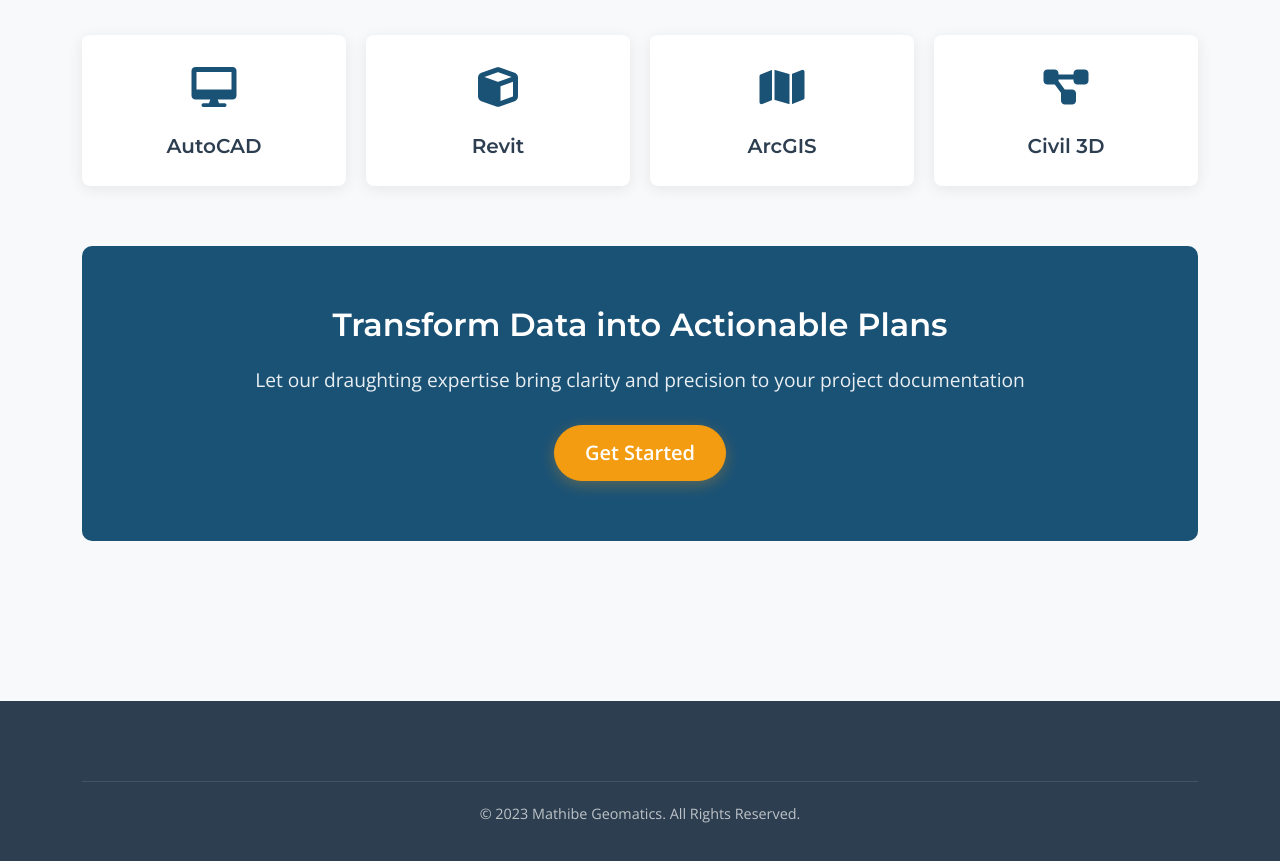
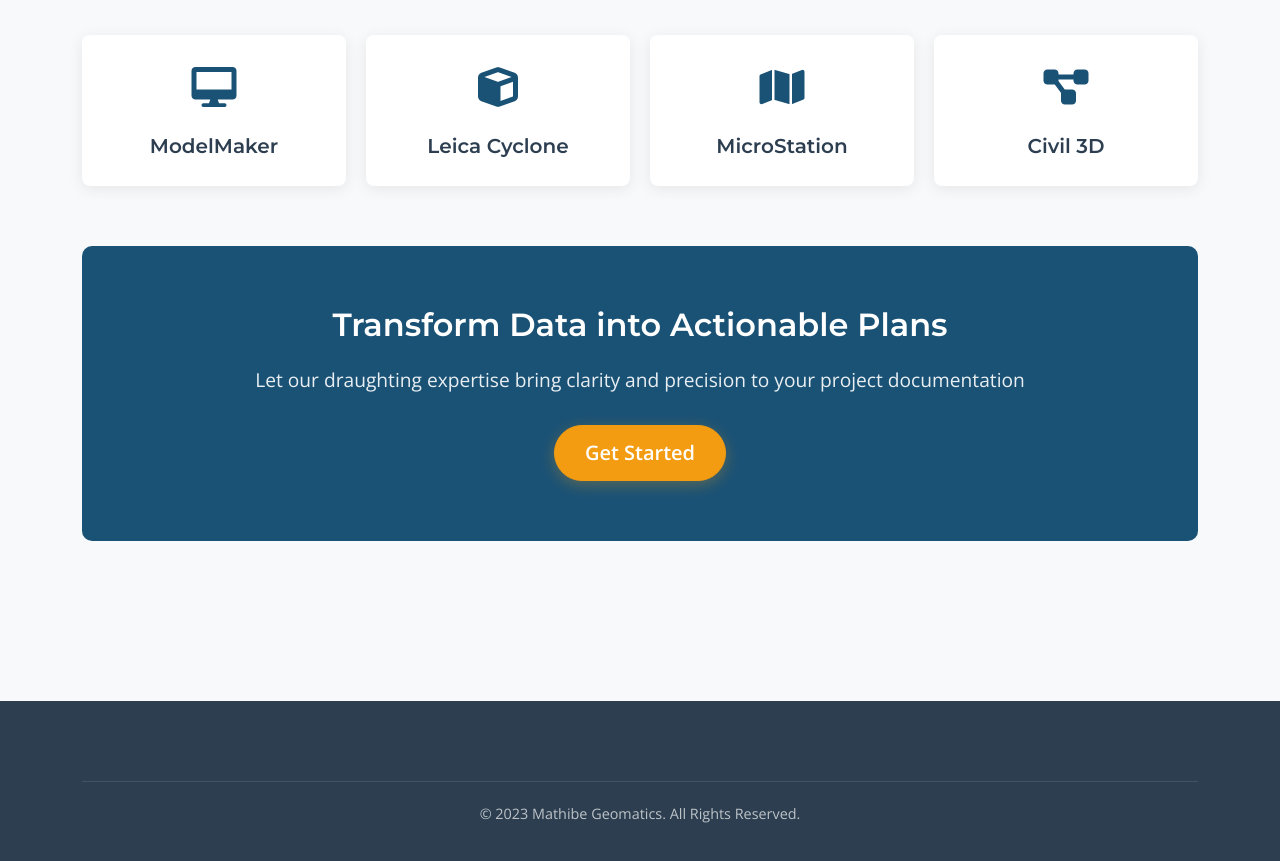
Before and after one commit to DopeGrammerZA/mathibe-geomatics, a plain HTML site: page pages/services/draughting.html in a window 1280 px wide. Shown: the part 1820-2681 px from the top of the page. Drawn offline with nearby package versions, Linux system fonts and the light colour scheme.

Commit message:
Fixed the text meanings as requested by the client and the address

```diff
--- a/pages/services/draughting.html
+++ b/pages/services/draughting.html
@@ -89,15 +89,15 @@
                 <div class="tech-showcase">
                     <div class="tech-item">
                         <div class="tech-icon"><i class="fas fa-desktop"></i></div>
-                        <h5>AutoCAD</h5>
+                        <h5>ModelMaker</h5>
                     </div>
                     <div class="tech-item">
                         <div class="tech-icon"><i class="fas fa-cube"></i></div>
-                        <h5>Revit</h5>
+                        <h5>Leica Cyclone</h5>
                     </div>
                     <div class="tech-item">
                         <div class="tech-icon"><i class="fas fa-map"></i></div>
-                        <h5>ArcGIS</h5>
+                        <h5>MicroStation</h5>
                     </div>
                     <div class="tech-item">
                         <div class="tech-icon"><i class="fas fa-project-diagram"></i></div>
```
Also changed, not shown: index.html (+2 -2 lines).
